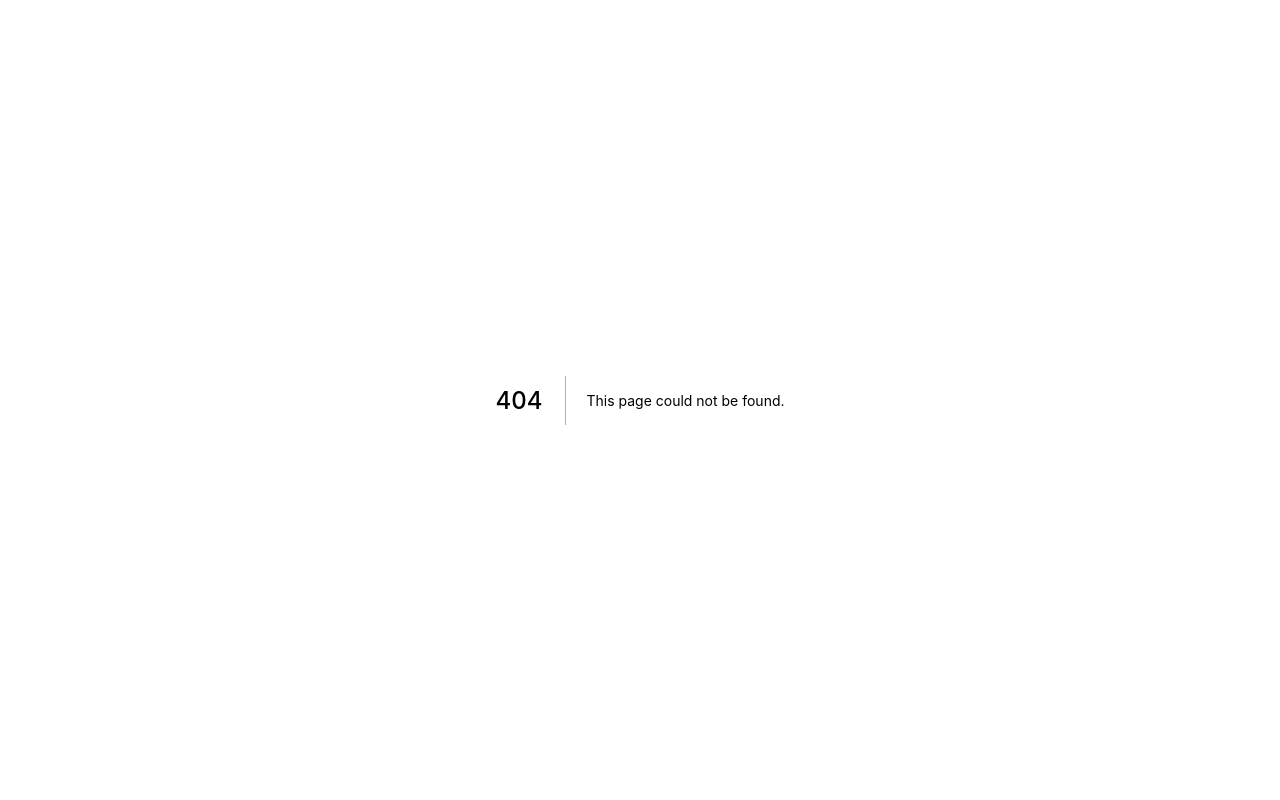
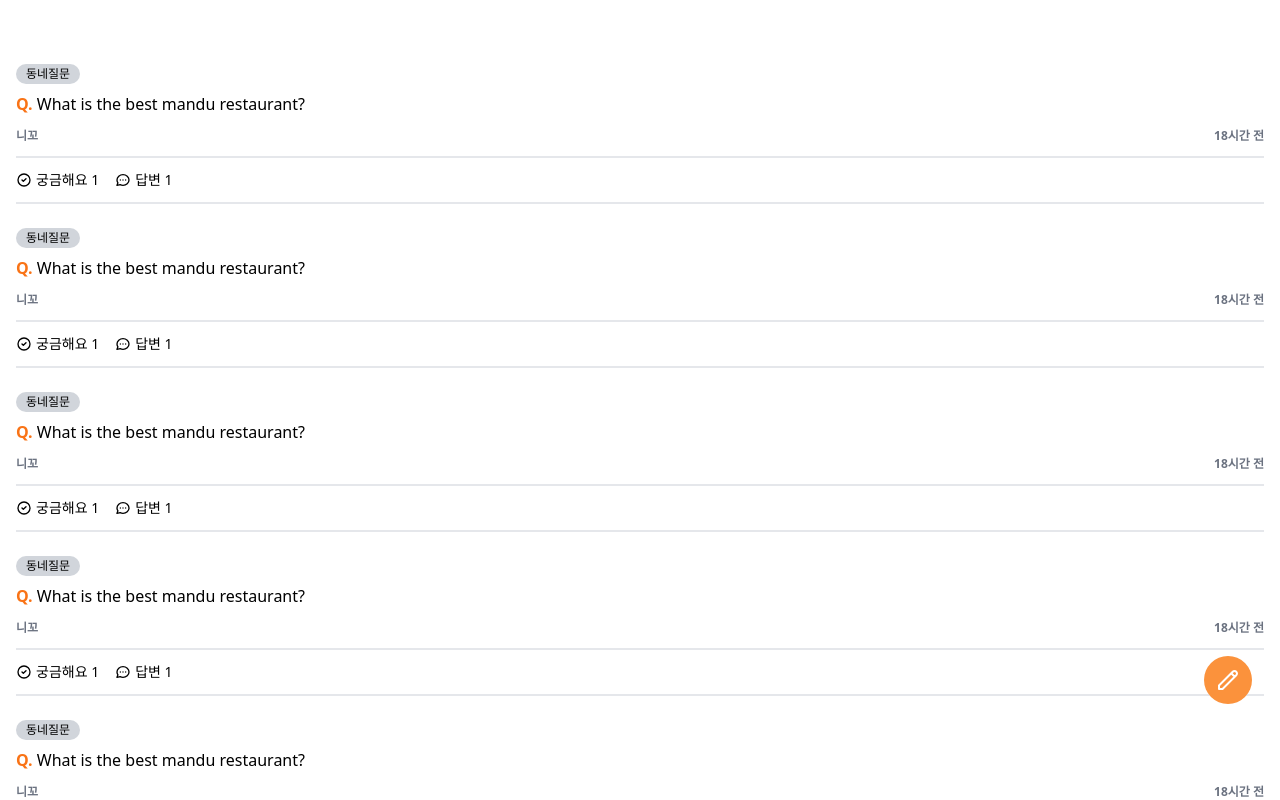
Before and after one commit to kuroneko-s/React_Carrot-Market-Clone-S, a Next.js app: page /community in a window 1280 px wide. Before the commit this address had no page. Shown: the top 800 px of the page. Built offline with nearby package versions, Linux system fonts and the light colour scheme.

Commit message:
community detail page

```diff
--- /dev/null
+++ b/pages/community/index.tsx
@@ -0,0 +1,77 @@
+import type { NextPage } from "next";
+
+const Community: NextPage = () => {
+  return (
+    <div className="pt-14 pb-4 px-4 space-y-4">
+      {new Array(10).fill(1).map((_, i) => (
+        <div key={i} className="flex flex-col items-start">
+          <span className="flex items-center px-2.5 py-0.5 my-2 bg-gray-300 rounded-xl text-xs">
+            동네질문
+          </span>
+          <span className="font-medium cursor-pointer">
+            <span className="text-orange-500 font-bold">Q.</span> What is the
+            best mandu restaurant?
+          </span>
+          <div className="w-full py-3 border-b-2 flex justify-between text-xs font-bold text-gray-500">
+            <span>니꼬</span>
+            <span>18시간 전</span>
+          </div>
+          <div className="w-full py-3 border-b-2 flex justify-start text-sm space-x-4">
+            <span className="flex justify-center items-center space-x-1">
+              <svg
+                className="w-4 h-4"
+                fill="none"
+                stroke="currentColor"
+                viewBox="0 0 24 24"
+                xmlns="http://www.w3.org/2000/svg"
+              >
+                <path
+                  strokeLinecap="round"
+                  strokeLinejoin="round"
+                  strokeWidth="2"
+                  d="M9 12l2 2 4-4m6 2a9 9 0 11-18 0 9 9 0 0118 0z"
+                ></path>
+              </svg>
+              <span>궁금해요 1</span>
+            </span>
+            <span className="flex justify-center items-center space-x-1">
+              <svg
+                className="w-4 h-4"
+                fill="none"
+                stroke="currentColor"
+                viewBox="0 0 24 24"
+                xmlns="http://www.w3.org/2000/svg"
+              >
+                <path
+                  strokeLinecap="round"
+                  strokeLinejoin="round"
+                  strokeWidth="2"
+                  d="M8 12h.01M12 12h.01M16 12h.01M21 12c0 4.418-4.03 8-9 8a9.863 9.863 0 01-4.255-.949L3 20l1.395-3.72C3.512 15.042 3 13.574 3 12c0-4.418 4.03-8 9-8s9 3.582 9 8z"
+                ></path>
+              </svg>
+              <span>답변 1</span>
+            </span>
+          </div>
+        </div>
+      ))}
+      <button className="fixed bottom-24 right-7 p-3 bg-orange-400 hover:bg-orange-500 transition-colors rounded-full text-white cursor-pointer">
+        <svg
+          className="w-6 h-6"
+          fill="none"
+          stroke="currentColor"
+          viewBox="0 0 24 24"
+          xmlns="http://www.w3.org/2000/svg"
+        >
+          <path
+            strokeLinecap="round"
+            strokeLinejoin="round"
+            strokeWidth="2"
+            d="M15.232 5.232l3.536 3.536m-2.036-5.036a2.5 2.5 0 113.536 3.536L6.5 21.036H3v-3.572L16.732 3.732z"
+          ></path>
+        </svg>
+      </button>
+    </div>
+  );
+};
+
+export default Community;
--- /dev/null
+++ b/pages/items/upload.tsx
@@ -0,0 +1,56 @@
+import type { NextPage } from "next";
+
+const Upload: NextPage = () => {
+  return (
+    <div className="py-14 px-4">
+      <div>
+        <label className="flex justify-center items-center cursor-pointer w-full h-56 border-2 border-dashed rounded-md border-gray-400 text-gray-500 hover:border-orange-400 hover:text-orange-400">
+          <svg
+            className="h-12 w-12"
+            stroke="currentColor"
+            fill="none"
+            viewBox="0 0 48 48"
+            aria-hidden="true"
+          >
+            <path
+              d="M28 8H12a4 4 0 00-4 4v20m32-12v8m0 0v8a4 4 0 01-4 4H12a4 4 0 01-4-4v-4m32-4l-3.172-3.172a4 4 0 00-5.656 0L28 28M8 32l9.172-9.172a4 4 0 015.656 0L28 28m0 0l4 4m4-24h8m-4-4v8m-12 4h.02"
+              strokeWidth={2}
+              strokeLinecap="round"
+              strokeLinejoin="round"
+            />
+          </svg>
+
+          <input className="hidden" type="file" />
+        </label>
+      </div>
+      <div className="mt-3 flex flex-col justify-start">
+        <label className="text-sm font-medium">Price</label>
+        <div className="flex relative mt-1">
+          <div className="absolute flex justify-center items-center left-3 h-full pointer-events-none text-sm text-gray-500">
+            <span>$</span>
+          </div>
+          <input
+            type="text"
+            className="pl-7 pr-12 appearance-none w-full px-3 border-transparent border-gray-300 shadow-sm placeholder-gray-400 rounded-md focus:outline-none focus:ring-orange-500 focus:border-orange-500"
+            placeholder="0.00"
+          />
+          <div className="absolute flex justify-center items-center right-3 h-full pointer-events-none text-gray-700">
+            <span>USD</span>
+          </div>
+        </div>
+      </div>
+      <div className="mt-3 flex flex-col justify-start">
+        <label className="text-sm font-medium">Description</label>
+        <textarea
+          className="mt-1 appearance-none w-full px-3 border-transparent border-gray-300 shadow-sm placeholder-gray-400 rounded-md focus:outline-none focus:ring-orange-500 focus:border-orange-500"
+          rows={4}
+        />
+      </div>
+      <button className="mt-5 w-full bg-orange-500 hover:bg-orange-600 text-white py-2 px-4 border border-transparent rounded-md shadow-sm text-sm font-bold focus:ring-2 focus:ring-offset-2 focus:ring-orange-500 focus:outline-none">
+        Upload product
+      </button>
+    </div>
+  );
+};
+
+export default Upload;
```
